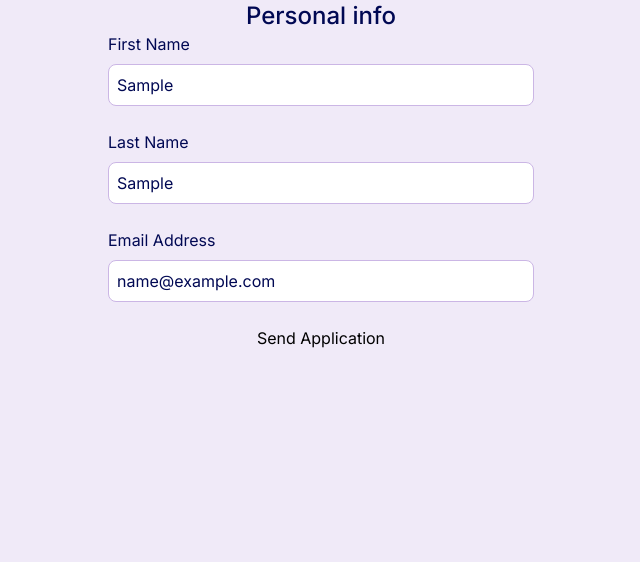
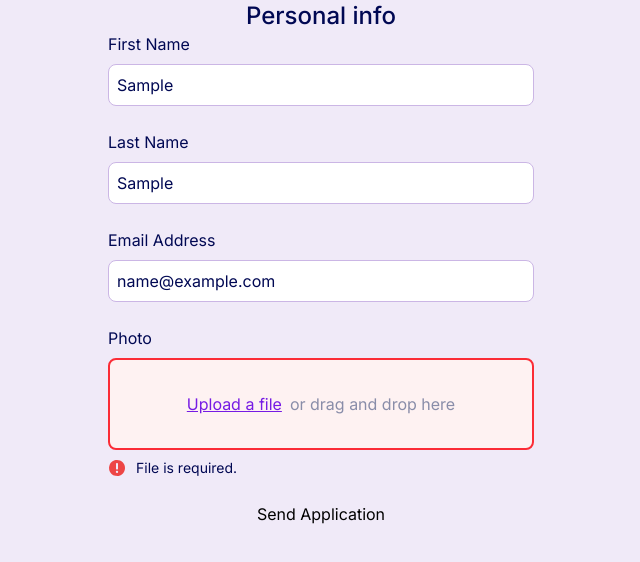
Before and after one commit to bogdanovich231/Personal-Form, a React (Vite) app: page / in a window 1280 px wide. Both pictures are taken after typing "Sample", "Sample", "name@example.com" into the empty fields and a click on the button "Send Application". Shown: the top 562 px of the page, without its empty margins (319-959 px from the left). Built offline with nearby package versions, Linux system fonts and the light colour scheme.

Commit message:
feat: create custom image input and add custom from and state

```diff
--- /dev/null
+++ b/src/Components/CustomImageInput/CustomImageInput.tsx
@@ -0,0 +1,37 @@
+import ErrorIcon from '../../assets/error-icon.svg';
+
+interface IFileInput {
+  error: string;
+  onChange: (e: React.ChangeEvent<HTMLInputElement>) => void;
+  fileName: string | null;
+}
+
+function CustomImageInput({ error, onChange, fileName }: IFileInput) {
+  return (
+    <div>
+      <label className="flex flex-col text-base text-[#000853]">
+        Photo
+        <div
+          className={`w-full py-8 mt-[8px] rounded-[8px] border border-solid duration-300 ease-linear transition-colors
+          flex items-center justify-center text-center gap-2
+          ${error ? 'border-red-500 bg-red-50 border-2' : 'border-[#CBB6E5] bg-white'}
+          focus:border-2 focus:border-[#761BE4] outline-none shadow-none`}
+        >
+          <input className="hidden" type="file" name="file" accept="image/*" onChange={onChange} />
+          <label htmlFor="file-upload" className=" cursor-pointer text-[#761BE4] underline">
+            {fileName ? fileName : 'Upload a file'}
+          </label>
+          {!fileName && <span className="text-[#898DA9]"> or drag and drop here</span>}
+        </div>
+      </label>
+      {error && (
+        <span className="flex align-center gap-[10px] mt-[8px] text-sm text-[#000853]">
+          <img src={ErrorIcon} alt="error icon" />
+          {error}
+        </span>
+      )}
+    </div>
+  );
+}
+
+export default CustomImageInput;
--- a/src/Components/FormContainer/FormContainer.tsx
+++ b/src/Components/FormContainer/FormContainer.tsx
@@ -1,18 +1,24 @@
 import { useState } from 'react';
 import CustomTextInput from '../CustomTextInput/CustomTextInput';
 import { validation } from '../../utils/validation';
+import CustomImageInput from '../CustomImageInput/CustomImageInput';
 
 function FormContainer() {
-  const [formData, setFormData] = useState({ firstname: '', lastname: '', email: '' });
+  const [formData, setFormData] = useState({ firstname: '', lastname: '', email: '', file: null as File | null });
   const [errors, setErrors] = useState<Record<string, string>>({});
+  const [fileName, setFileName] = useState<string | null>(null);
 
   const handleChange = (e: React.ChangeEvent<HTMLInputElement>) => {
-    const { name, value } = e.target;
+    const { name, value, type, files } = e.target;
 
     setFormData((prev) => ({
       ...prev,
-      [name]: value,
+      [name]: type === 'file' ? files?.[0] || null : value,
     }));
+
+    if (type === 'file') {
+      setFileName(files?.[0]?.name || null);
+    }
 
     setErrors((prevErrors) => ({
       ...prevErrors,
@@ -55,6 +61,7 @@ function FormContainer() {
           onChange={handleChange}
           error={errors.email}
         />
+        <CustomImageInput error={errors.file} onChange={handleChange} fileName={fileName} />
         <button type="submit">Send Application</button>
       </form>
     </div>
```
